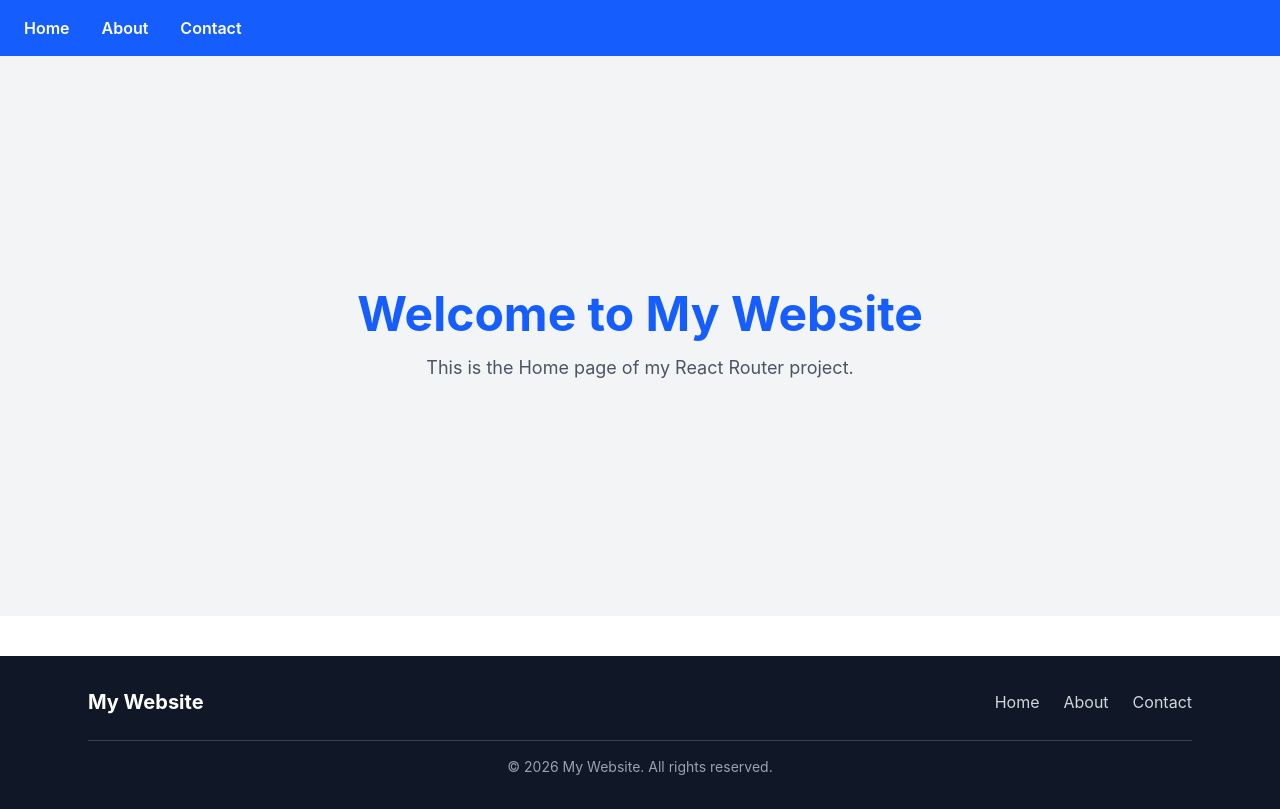
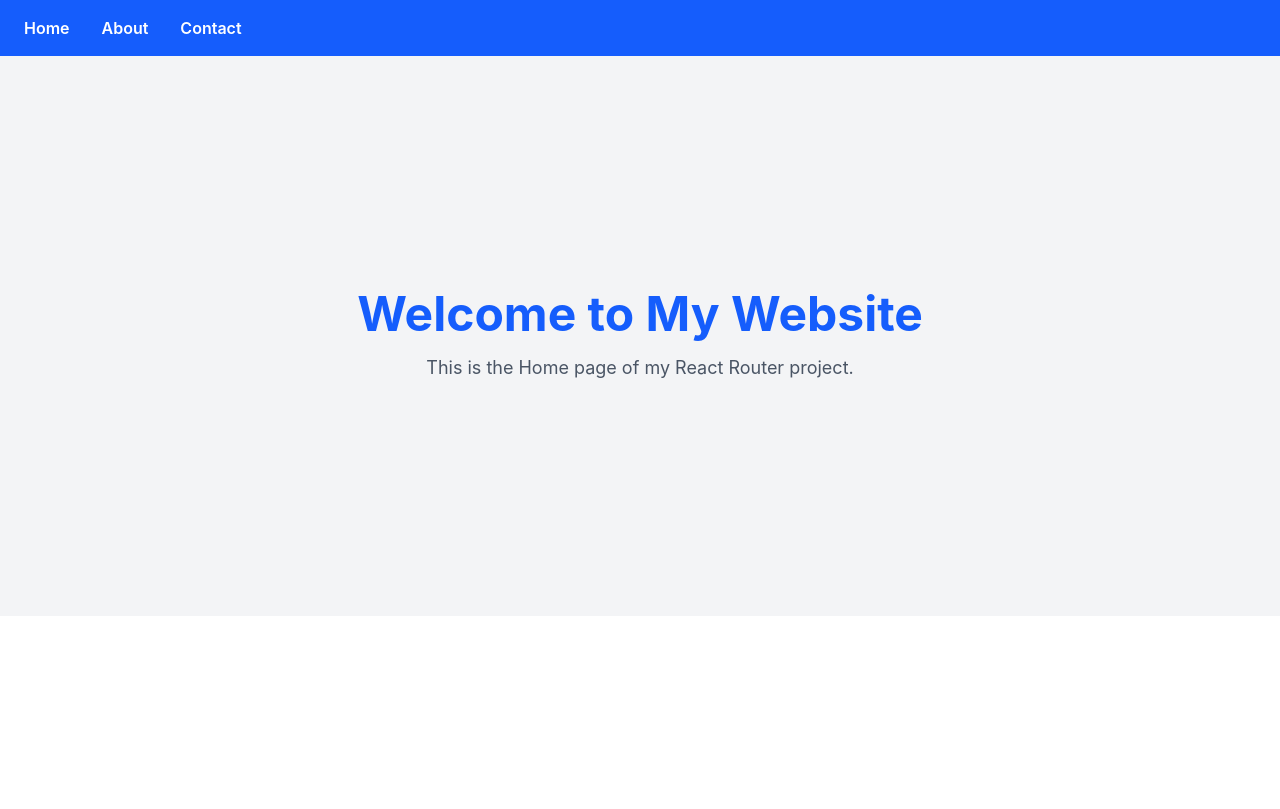
Before and after one commit to Deewakar2002Jha/REACT-ROUTER-PROJECT, a React (Vite) app: page / in a window 1280 px wide. Built offline with nearby package versions, Linux system fonts and the light colour scheme.

Commit message:
new components added

```diff
--- a/src/App.jsx
+++ b/src/App.jsx
@@ -11,7 +11,7 @@ import Footer from "./components/Footer";
 const App = () => {
   return (
     <BrowserRouter>
-      <Navbar2 />
+      <Navbar1 />
 
       <Routes>
         <Route path="/" element={<Homecss />} />
@@ -20,7 +20,7 @@ const App = () => {
         <Route path="/contact/121" element={<Contactcss />} />
       </Routes>
 
-      <Footer />
+      {/* <Footer /> */}
     </BrowserRouter>
   );
 };
```
